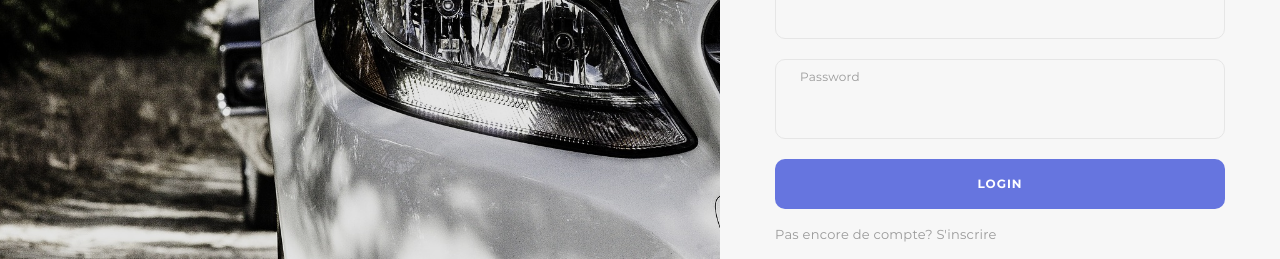
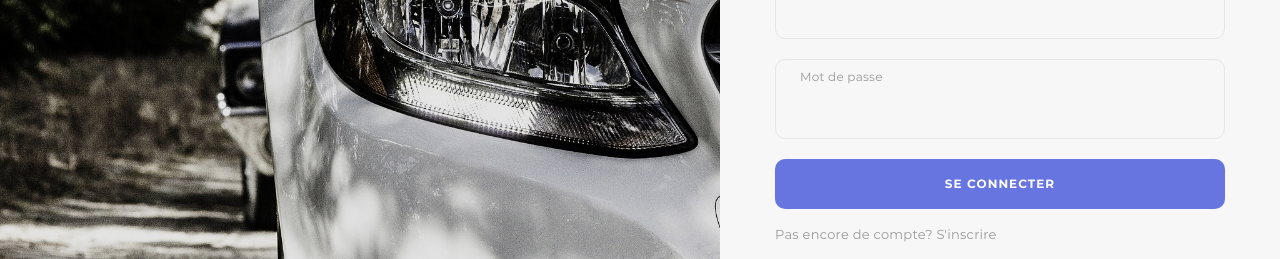
Before and after one commit to Sandratriniaina-3s/frontend-m1p10mean-toky-sandratra, an Angular app: page /authentication/sign-in in a window 1280 px wide. Shown: the part 270-529 px from the top of the page. Built offline with nearby package versions, Linux system fonts and the light colour scheme.

Commit message:
some corrections #develop

```diff
--- a/src/app/authentication/sign-in/sign-in.component.html
+++ b/src/app/authentication/sign-in/sign-in.component.html
@@ -18,12 +18,12 @@
                     <div class="wrap-input100 validate-input" data-validate="Password is required">
                         <input class="input100" type="password" name="pass" (input)="onPasswordInput()" formControlName="password">
                         <span class="focus-input100"></span>
-                        <span class="label-input100">Password</span>
+                        <span class="label-input100">Mot de passe</span>
                     </div>
 
                     <div class="container-login100-form-btn">
                         <button type="submit" class="login100-form-btn" [disabled]="disableCheck()" (click)="login()">
-							Login
+							Se connecter
 						</button>
                     </div>
 
--- a/src/app/client/cars-list/cars-list.component.css
+++ b/src/app/client/cars-list/cars-list.component.css
@@ -58,6 +58,7 @@
 .search-bar mat-form-field {
     flex-direction: row;
     width: 70%;
+    margin-bottom: 5px;
 }
 
 .search-bar mat-form-field input {
--- a/src/app/client/cars-list/cars-list.component.html
+++ b/src/app/client/cars-list/cars-list.component.html
@@ -67,7 +67,7 @@
     <div class="card-actions">
       <button mat-icon-button *ngIf="!isEditing" (click)="openHistory(car._id)" id="list"><mat-icon>list</mat-icon></button>
       <button mat-icon-button *ngIf="!isEditing" (click)="edit(car) " id="edit"><mat-icon>edit</mat-icon></button>
-      <button mat-icon-button *ngIf="!isEditing" (click)="onDelete(car._id) " id="delete"><mat-icon>delete</mat-icon></button>
+      <button mat-icon-button *ngIf="!isEditing && !car.isInReparation" (click)="onDelete(car._id) " id="delete"><mat-icon>delete</mat-icon></button>
     </div>
 </ng-template>
 
--- a/src/app/finance-manager/administration/administration.component.ts
+++ b/src/app/finance-manager/administration/administration.component.ts
@@ -73,6 +73,7 @@ export class AdministrationComponent implements OnInit {
     dialog.afterClosed().subscribe((res:any) =>{
       if(res){
         this.subs.sink = this.authenticationService.deleteUser(userId).subscribe((res)=>{});
+        this.users = this.users.filter(item => item._id !== userId);
         this.snackBar.open('Suppression effectuée', undefined, {duration: 3000});
         setTimeout(()=>{
           this.loadUsers();
```
